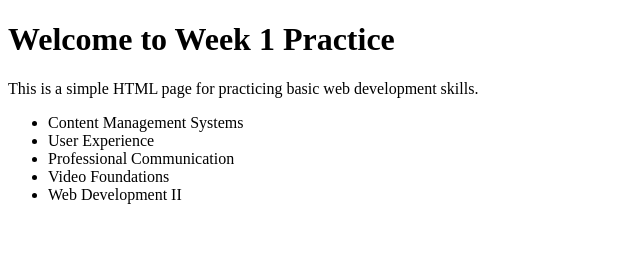
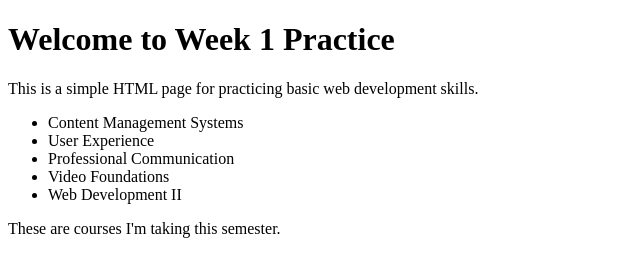
Before and after one commit to UfukDrk/mtm6201_week1_practice, a plain HTML site: page index.html in a window 1280 px wide. Shown: the whole page, without its empty margins (0-640 px from the left). Drawn offline with Linux system fonts and the light colour scheme.

Commit message:
Last paragraph

```diff
--- a/index.html
+++ b/index.html
@@ -15,5 +15,6 @@
         <li>Video Foundations</li>
         <li>Web Development II</li>
     </ul>
+    <p> These are courses I'm taking this semester.</p>
 </body>
 </html>
```
